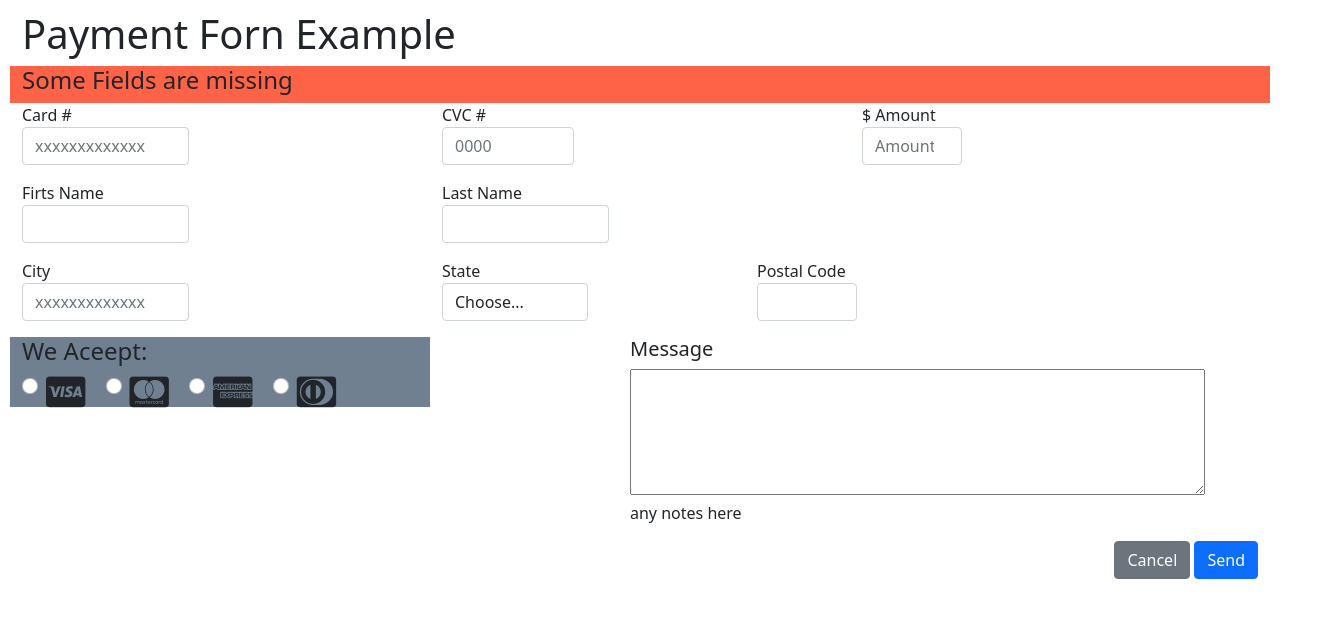
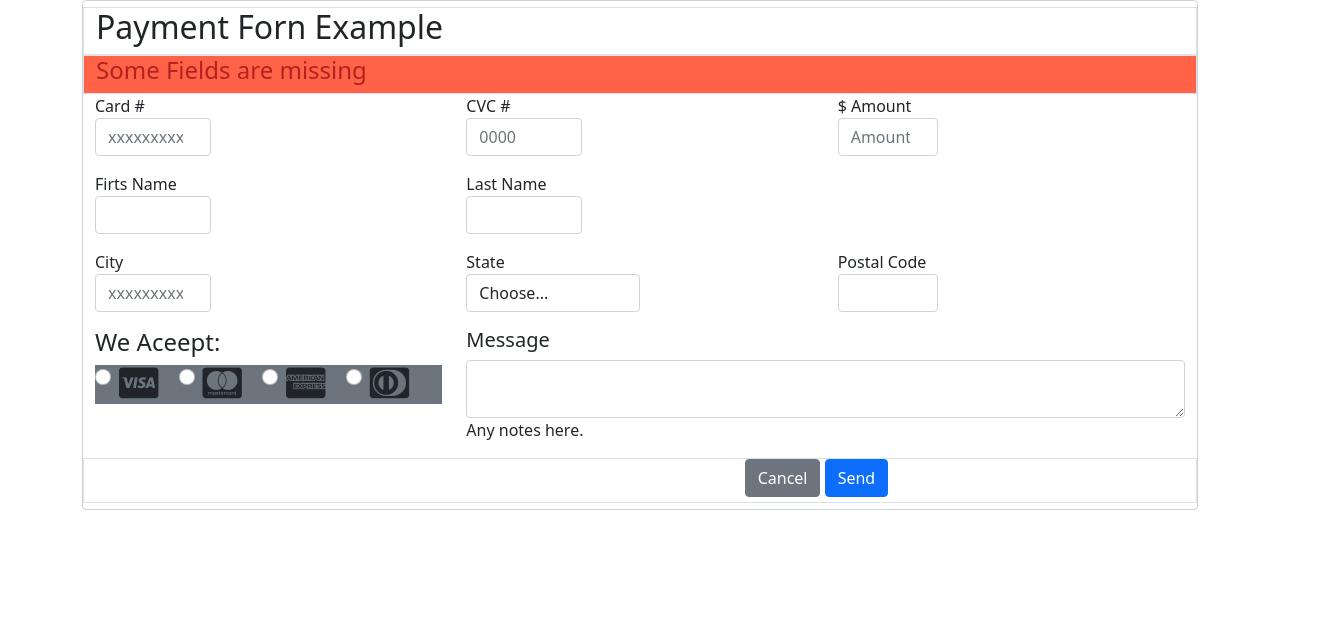
Before and after one commit to ERICKGZ87/Formulario, a plain HTML site: page index.html in a window 1280 px wide. Shown: the whole page, 1338 px wide, since content can reach past the window. Drawn offline with nearby package versions, Linux system fonts and the light colour scheme.

Commit message:
cambios formulario

```diff
--- a/index.html
+++ b/index.html
@@ -11,21 +11,28 @@
         integrity="sha512-1ycn6IcaQQ40/MKBW2W4Rhis/DbILU74C1vSrLJxCq57o941Ym01SwNsOMqvEBFlcgUa6xLiPY/NS5R+E6ztJQ=="
         crossorigin="anonymous" referrerpolicy="no-referrer" />
     <link rel="stylesheet" href="style.css">
-    <title>Document</title>
+    <title>Formulario</title>
 </head>
 
 <body>
 
 
-    <div class="container-fluid">
+    <div class="container">
+        <form class="form-control">
+            <div class="row">
 
-        <div class="row">
-            <h1>Payment Forn Example</h1>
+                <div class="col-sm-12 border border-1">
+                    <h2>Payment Forn Example</h2>
+                </div>
+
 
             </div>
-        <div class="row" style="background-color:tomato;">
-            <div class="col">
-                <h4>Some Fields are missing</h4>
+            <div class="row">
+
+
+                <div class="col-sm-12 border border-1" style="background-color:tomato;">
+
+                    <h4 style="color: firebrick;">Some Fields are missing</h4>
 
                 </div>
 
@@ -33,9 +40,9 @@
             </div>
             <div class="row" style="align-items: flex-start;">
 
-            <div class="col-4 col-sm-4">
+                <div class="col-sm-4">
                     <form class="needs-validation" novalidate>
-                    <div class="form-row" style="width: 500px;">
+                        <div class="form-row">
                             <div class="col-md-4 mb-3">
                                 <label for="validationCustom01">Card #</label>
                                 <input type="number" class="form-control" id="validationCustom01"
@@ -49,7 +56,7 @@
 
                 </div>
 
-            <div class="col-4 col-sm-4">
+                <div class="col-sm-4">
                     <form class="needs-validation" novalidate>
                         <div class="form-row">
                             <div class="col-md-4 mb-3">
@@ -65,7 +72,7 @@
 
                 </div>
 
-            <div class="col-4 col-sm-4">
+                <div class="col-sm-4">
 
                     <form class="needs-validation" novalidate>
                         <div class="form-row">
@@ -88,9 +95,9 @@
             </div>
 
             <div class="row">
-            <div class="col-4 col-sm-4">
+                <div class="col-sm-4">
                     <form class="needs-validation" novalidate>
-                    <div class="form-row" style="width: 500px;">
+                        <div class="form-row">
                             <div class="col-md-4 mb-3">
                                 <label for="validationCustom01">Firts Name</label>
                                 <input type="text" class="form-control" id="validationCustom01" placeholder="" value=""
@@ -104,9 +111,9 @@
 
                 </div>
 
-            <div class="col-4 col-sm-4">
+                <div class="col-sm-4">
                     <form class="needs-validation" novalidate>
-                    <div class="form-row" style="width: 500px;">
+                        <div class="form-row">
                             <div class="col-md-4 mb-3">
                                 <label for="validationCustom01">Last Name</label>
                                 <input type="text" class="form-control" id="validationCustom01" placeholder="" value=""
@@ -125,9 +132,9 @@
 
             <div class="row">
 
-            <div class="col-4 col-sm-4">
+                <div class="col-sm-4">
                     <form class="needs-validation" novalidate>
-                    <div class="form-row" style="width: 500px;">
+                        <div class="form-row">
                             <div class="col-md-4 mb-3">
                                 <label for="validationCustom01">City</label>
                                 <input type="number" class="form-control" id="validationCustom01"
@@ -141,7 +148,7 @@
 
                 </div>
 
-            <div class="col-3 col-sm-3">
+                <div class="col-sm-4">
 
                     <div class="form-group col-md-6">
                         <label for="inputState">State</label>
@@ -155,7 +162,7 @@
 
                 </div>
 
-            <div class="col-4 col-sm-4">
+                <div class="col-sm-4">
                     <form class="needs-validation" novalidate>
                         <div class="form-row" style="width: 500px;">
                             <div class="col-md-4 mb-3">
@@ -177,8 +184,12 @@
 
             <div class="row">
 
-            <div class="col-4 col-sm-4" style="background-color: slategrey;height: 70px;">
+                <div class="col-sm-4">
                     <h4>We Aceept:</h4>
+                    <div class="bg-secondary">
+
+
+
                     <div class="form-check form-check-inline">
                         <input class="form-check-input" type="radio" name="inlineRadioOptions" id="inlineRadio1"
                             value="option1">
@@ -200,43 +211,35 @@
                         <label class="form-check-label" for="inlineRadio3"><i class="fab fa-cc-diners-club"></i></label>
                     </div>
 
-
+                </div>
                 </div>
 
-            <div class="col-8 col-sm-8" style="padding-left: 200px;">
+                <div class="col-sm-8">
 
                     <h5>Message</h5>
-                <textarea name="" id="" cols="60" rows="5"></textarea>
-                <p>any notes here</p>
+                    <div class="form-floating">
+                        <textarea class="form-control" placeholder="Leave a comment here" id="floatingTextarea"></textarea>
+                        <label for="floatingTextarea"></label>
+                      </div>
+                    <p>Any notes here.</p>
                 </div>
 
             </div>
 
-        <div class="row" style="float: right;">
-            <div class="col col-sm-12">
-                <button type="button" class="btn btn-secondary">Cancel</button>
-                <button type="button" class="btn btn-primary">Send</button>
+            <div class="row border border-1">
+                <div class="col-sm-7">
 
+                </div>
+
+                <div class="col-sm-5 ">
+                    <button type="button" class="btn btn-secondary" style="margin-bottom: 5px;">Cancel</button>
+                    <button type="button" class="btn btn-primary" style="margin-bottom: 5px;">Send</button>
+                </div>
 
 
             </div>
-
-
-
-
         </div>
-
-
-
-
-
-
-
-
-
-
-    </div>
-
+    </form>
 
 
 
--- a/style.css
+++ b/style.css
@@ -2,7 +2,3 @@
     font-size: 35px;
 
     }
-
-    body{
-        margin: 10px;
-    }
```
Lines whose indentation alone changed are shown as unchanged.
